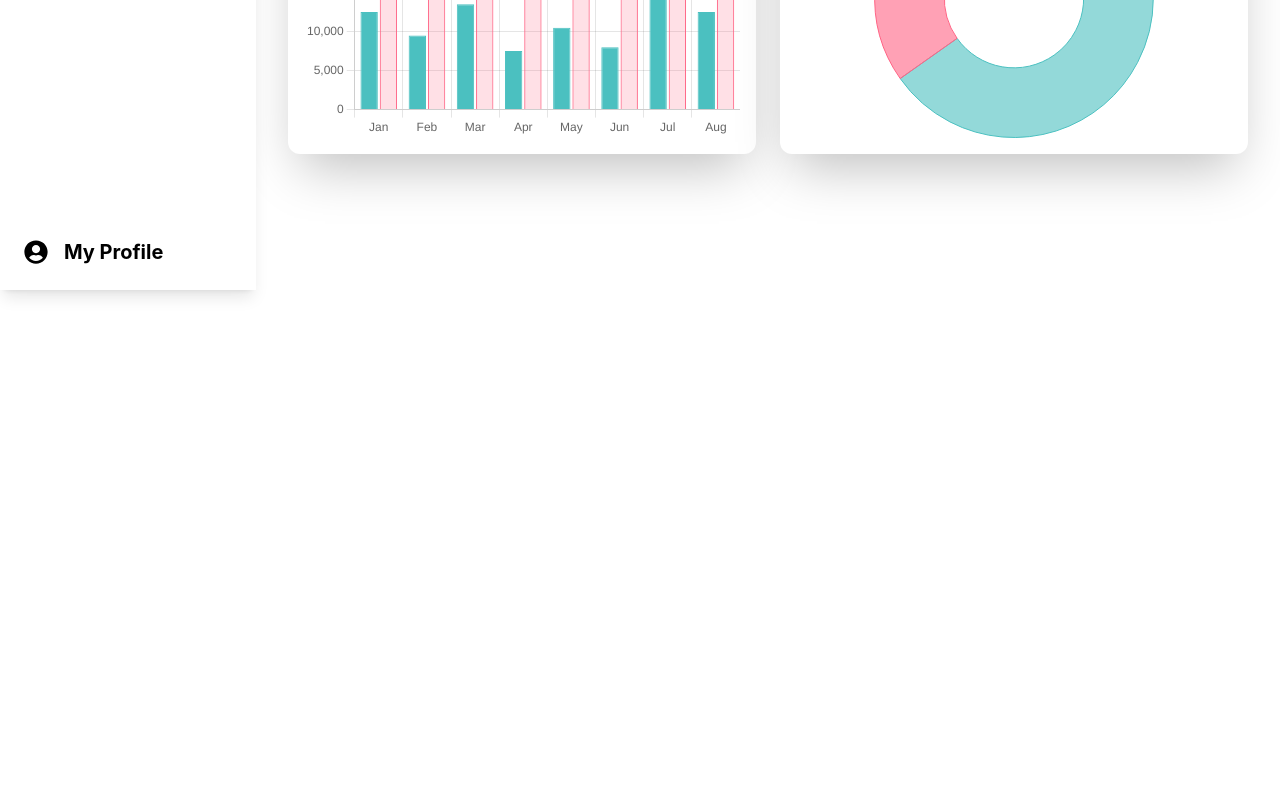
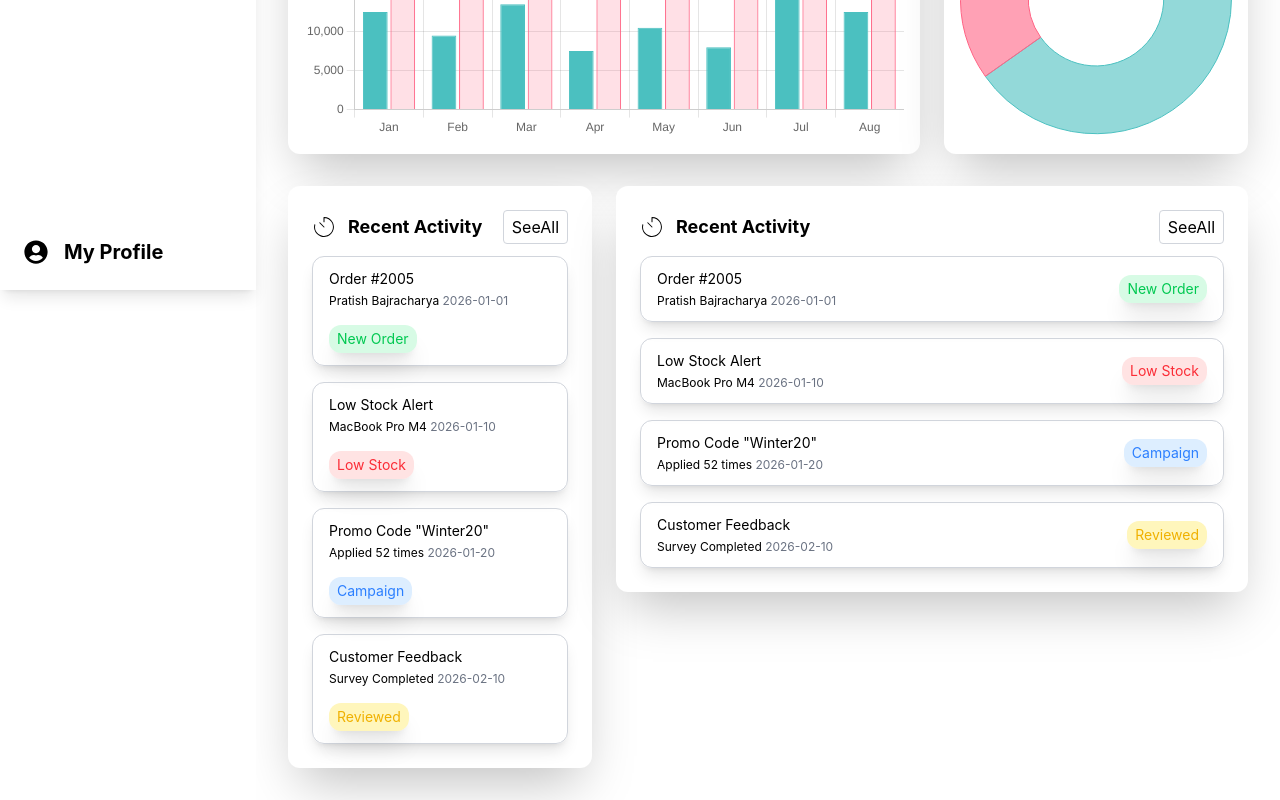
Before and after one commit to PratishBuzzra/Admin-Dashboard, a React (Vite) app: page /dashboard in a window 1280 px wide. Shown: the part 510-1310 px from the top of the page. Before the commit the page ends 800 px from the top, so only its background shows below. Built offline with nearby package versions, Linux system fonts and the light colour scheme.

Commit message:
added recent activity

```diff
--- a/src/components/Dashboard/DataCard.tsx
+++ b/src/components/Dashboard/DataCard.tsx
@@ -1,6 +1,5 @@
 
 import type { ReactNode } from "react";
-
 interface DataCardProps {
     title: string;
     value: number | string;
--- /dev/null
+++ b/src/components/Dashboard/RecentActivities.tsx
@@ -0,0 +1,33 @@
+import { CiTimer } from "react-icons/ci";
+import dashboarddata from "../../data/dasboarddata.json"
+const RecentActivities = () => {
+     const {recentActivity} = dashboarddata
+  return (
+    <div className="shadow-2xl p-6 rounded-xl flex flex-col gap-3 bg-white">
+      <div className="flex items-center justify-between flex-wrap gap-4  ">
+       <h3 className="flex items-center gap-3 text-lg font-bold"><span><CiTimer size={24}/></span>Recent Activity</h3>
+       <button className="border border-gray-300 px-2 py-1 rounded ">SeeAll</button>
+      </div>
+      <div className="flex flex-col gap-4">
+
+           {
+            recentActivity.map((item)=>(
+                <div key={item.id} className="flex justify-between items-center border border-gray-300 px-4 py-3 rounded-xl flex-wrap text-sm gap-4 shadow-lg">
+                <div className="flex flex-col flex-wrap gap-1">
+                    <p>{item.title}</p>
+                    <p className="text-xs">{item.subtitle}  <span className=" text-gray-500">{item.date}</span></p>
+                </div>
+                <div>
+                    <button className={`px-2 py-1 rounded-xl text-sm shadow-xl ${item.type === "order" ? "bg-green-300/30 text-green-500" : item.type ==="alert" ? "bg-red-300/30 text-red-500" : item.type === "promo" ? "bg-blue-300/30 text-blue-500" : "bg-yellow-300/30 text-yellow-500"}`}>{item.status}</button>
+                </div>
+                </div>
+            ))
+           }
+
+
+      </div>
+    </div>
+  )
+}
+
+export default RecentActivities
--- a/src/components/Dashboard/SalesRevenueChart.tsx
+++ b/src/components/Dashboard/SalesRevenueChart.tsx
@@ -69,7 +69,7 @@ const options: ChartOptions<'bar'> = {
 
 }
   return (
-    <div className='relative h-full'>
+    <div className='relative h-full '>
       <Bar data={data} options={options}/>
     </div>
   )
--- a/src/data/dasboarddata.json
+++ b/src/data/dasboarddata.json
@@ -68,6 +68,40 @@
         "sales": 6000,
         "percentage": 4
     }
+],
+"recentActivity": [
+    {
+        "id": 1,
+        "type": "order",
+        "title": "Order #2005",
+        "subtitle": "Pratish Bajracharya",
+        "date": "2026-01-01",
+        "status": "New Order"
+    },
+    {
+        "id": 2,
+        "type": "alert",
+        "title": "Low Stock Alert",
+        "subtitle": "MacBook Pro M4",
+        "date": "2026-01-10",
+        "status": "Low Stock"
+    },
+    {
+        "id": 3,
+        "type": "promo",
+        "title": "Promo Code \"Winter20\"",
+        "subtitle": "Applied 52 times",
+        "date": "2026-01-20",
+        "status": "Campaign"
+    },
+    {
+        "id": 4,
+        "type": "feedback",
+        "title": "Customer Feedback",
+        "subtitle": "Survey Completed",
+        "date": "2026-02-10",
+        "status": "Reviewed"
+    }
 ]
 
 }
--- a/src/pages/Dashboard.tsx
+++ b/src/pages/Dashboard.tsx
@@ -6,6 +6,7 @@ import { MdAttachMoney } from "react-icons/md";
 import { CiCreditCard1 } from "react-icons/ci";
 import SalesRevenueChart from "../components/Dashboard/SalesRevenueChart";
 import CategoriesChart from "../components/Dashboard/CategoriesChart";
+import RecentActivities from "../components/Dashboard/RecentActivities";
 const Dashboard = () => {
   const {summary} = dashboarddata
     const previousSummary = {
@@ -27,12 +28,20 @@ const Dashboard = () => {
          <DataCard title="Total Income" value={summary.totalIncome} progress={calculateProgress(summary.totalIncome, previousSummary.totalIncome)}  icon={<MdAttachMoney />}/>
          <DataCard title="Total Expenses" value={summary.totalExpenses} progress={calculateProgress(summary.totalExpenses, previousSummary.totalExpenses)}  icon={<CiCreditCard1 />}/>
       </div>
-      <div className="mt-8 grid grid-cols-1 lg:grid-cols-2 gap-6">
-        <div className="shadow-2xl p-4 rounded-xl bg-white h-[50vh]">
+      <div className="mt-8 grid grid-cols-1 lg:grid-cols-3 gap-6">
+        <div className="shadow-2xl p-4 rounded-xl bg-white h-[50vh] lg:col-span-2">
         <SalesRevenueChart />
         </div>
         <div className="shadow-2xl p-4 rounded-xl bg-white h-[50vh]">
           <CategoriesChart />
+        </div>
+      </div>
+      <div className="mt-8 grid grid-cols-1 lg:grid-cols-3 gap-6">
+        <div>
+          <RecentActivities />
+        </div>
+        <div className="lg:col-span-2">
+          <RecentActivities />
         </div>
       </div>
     </div>
```
